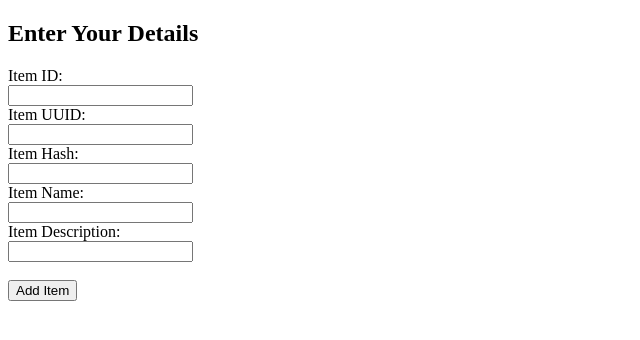
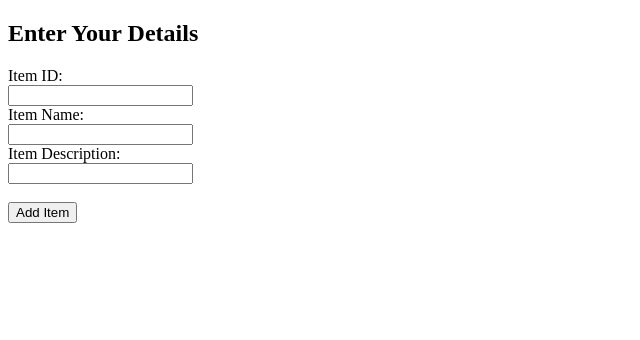
Before and after one commit to Raishmomin/tutedude-assignment, a Flask app: page / in a window 1280 px wide. Shown: the top 340 px of the page, without its empty margins (0-640 px from the left). Run offline with Flask 3, Linux system fonts and the light colour scheme.

Commit message:
Update form.html

```diff
--- a/templates/form.html
+++ b/templates/form.html
@@ -11,10 +11,7 @@
     <form action="/submittodoitem" method="post">
         <label>Item ID:</label><br>
         <input type="text" name="itemId" required><br>
-        <label>Item UUID:</label><br>
-        <input type="text" name="itemUuid" required><br>
-        <label>Item Hash:</label><br>
-        <input type="text" name="itemHash" required><br>
+
 
 
         <label>Item Name:</label><br>
```
